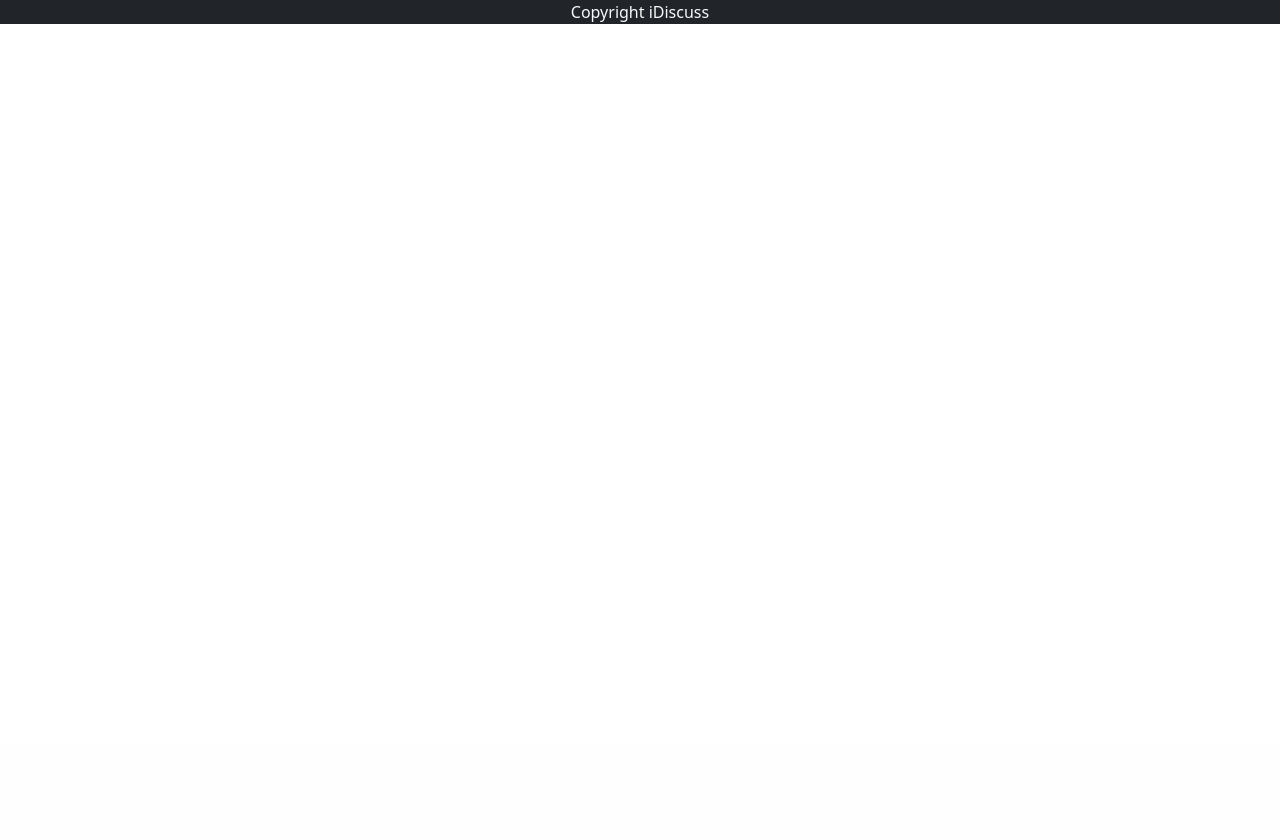
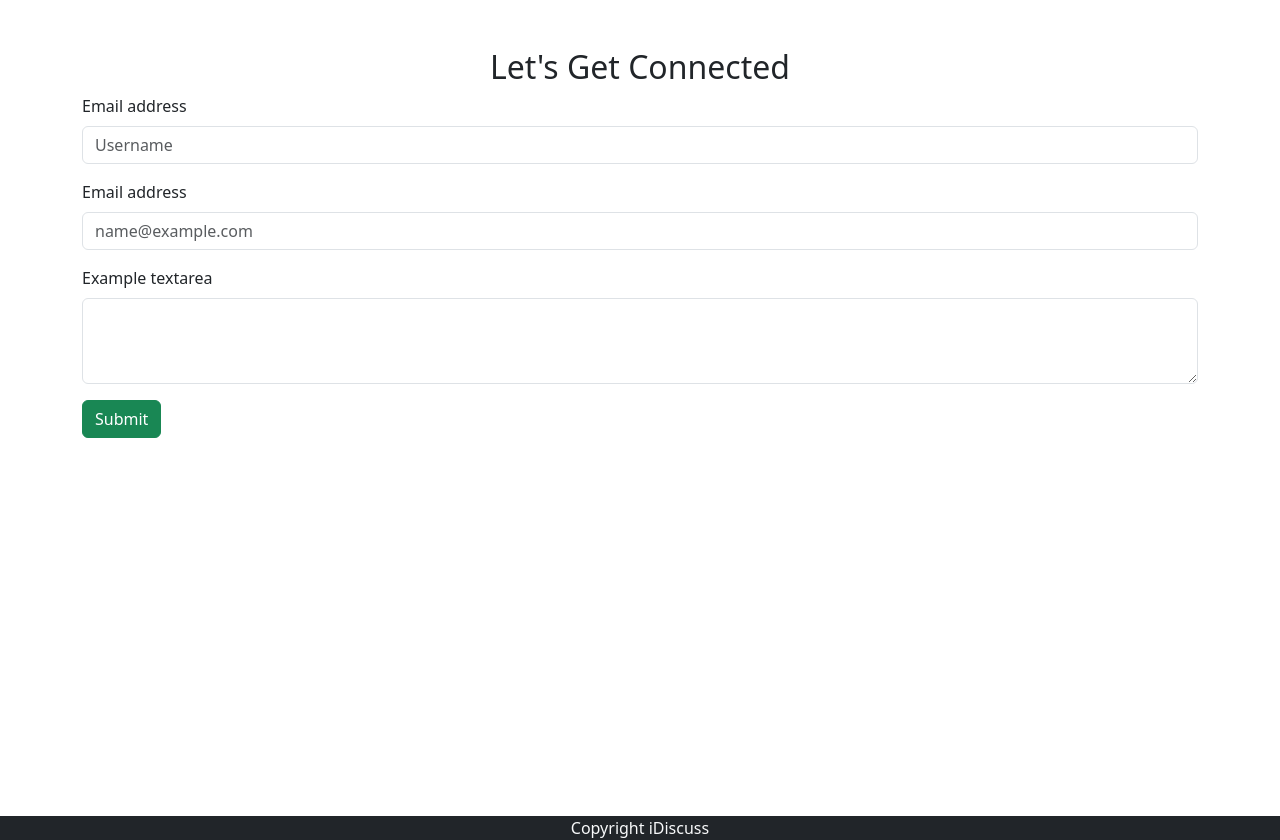
Before and after one commit to DinMuhammadRajpar/iDiscuss-forum-php, a PHP site: page /contact.php in a window 1280 px wide. Shown: the part 56-896 px from the top of the page. Before the commit the page ends 80 px from the top, so only its background shows below. Run offline with PHP 8.4, Linux system fonts and the light colour scheme; tables that the repository leaves empty or names only in its code hold one stand-in row (values such as "Sample post").

Commit message:
build a contact page

```diff
--- a/contact.php
+++ b/contact.php
@@ -1,6 +1,20 @@
 <?php
 include 'partials/_dbconnect.php';
 include 'partials/_header.php';
+
+$noti = false;
+$notiMessage = "false";
+if ($_SERVER['REQUEST_METHOD'] == 'POST') {
+  $name = $_POST['name'];
+  $email = $_POST['email'];
+  $message = $_POST['message'];
+  $noti = true;
+
+  $sql = "INSERT INTO `contact` (`username`, `email`, `message`, `time`) VALUES ('$name', '$email', '$message', current_timestamp())";
+  $result = mysqli_query($conn, $sql);
+  $notiMessage = "Thanks for contacting. Your querry noted successfully.";
+}
+
 ?>
 
 <body>
@@ -8,6 +22,37 @@ include 'partials/_header.php';
   <?php include 'partials/_signupmodal.php'; ?>
   <?php include 'partials/_loginmodal.php'; ?>
 
+  <?php
+
+  if ($noti) {
+    echo '
+  <div class="alert alert-warning alert-dismissible fade show" role="alert">
+    <strong>Success!</strong>   ' . $notiMessage . '
+    <button type="button" class="btn-close" data-bs-dismiss="alert" aria-label="Close"></button>
+  </div>';
+  }
+  ?>
+
+
+  <div class="container height my-5">
+
+    <h2 class="text-center">Let's Get Connected</h2>
+    <form action="contact.php" method="post">
+      <div class="mb-3">
+        <label for="name" class="form-label">Email address</label>
+        <input type="text" class="form-control" id="name" placeholder="Username" name="name">
+      </div>
+      <div class="mb-3">
+        <label for="email" class="form-label">Email address</label>
+        <input type="email" class="form-control" id="email" placeholder="name@example.com" name="email">
+      </div>
+      <div class="mb-3">
+        <label for="message" class="form-label">Example textarea</label>
+        <textarea class="form-control" id="message" rows="3" name="message"></textarea>
+      </div>
+      <button type="submit" class="btn btn-success">Submit</button>
+    </form>
+  </div>
 
 
 
@@ -16,4 +61,5 @@ include 'partials/_header.php';
 
 </body>
 <?php include 'partials/_footer.php'; ?>
+
 </html>
```
